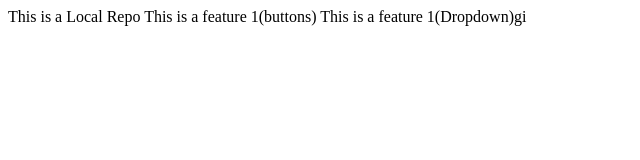
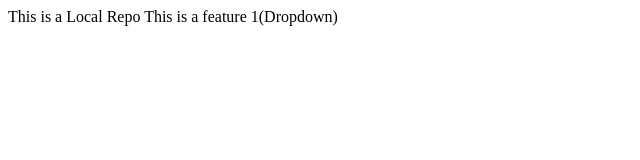
Before and after one commit to galisnehalathareddy2004-cmyk/Local-Repo, a plain HTML site: page index.html in a window 1280 px wide. Shown: the whole page, without its empty margins (0-640 px from the left). Drawn offline with Linux system fonts and the light colour scheme.

Commit message:
Add Dropdown

```diff
--- a/index.html
+++ b/index.html
@@ -1,5 +1,4 @@
 <p>
     This is a Local Repo
-    This is a feature 1(buttons)
-    This is a feature 1(Dropdown)gi
+    This is a feature 1(Dropdown)
 </p>
```
